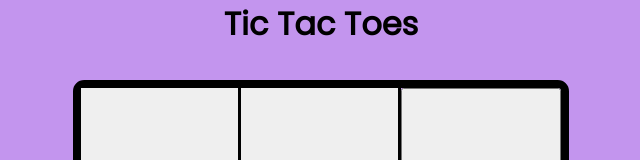
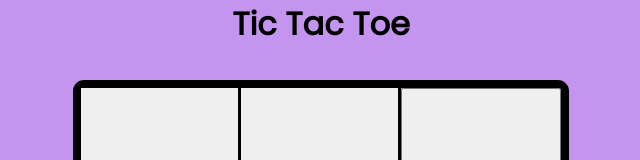
Before and after one commit to gagana-kh/web-dev, a plain HTML site: page tic tac toe/index.html in a window 1280 px wide. Shown: the top 160 px of the page, without its empty margins (319-959 px from the left). Drawn offline with Linux system fonts and the light colour scheme.

Commit message:
modified text

```diff
--- a/tic tac toe/index.html
+++ b/tic tac toe/index.html
@@ -11,7 +11,7 @@
   <header class="header">
 
     <h1 class="header-heading">
-    Tic Tac Toes
+    Tic Tac Toe
   </h1>
 
   </header>
```
